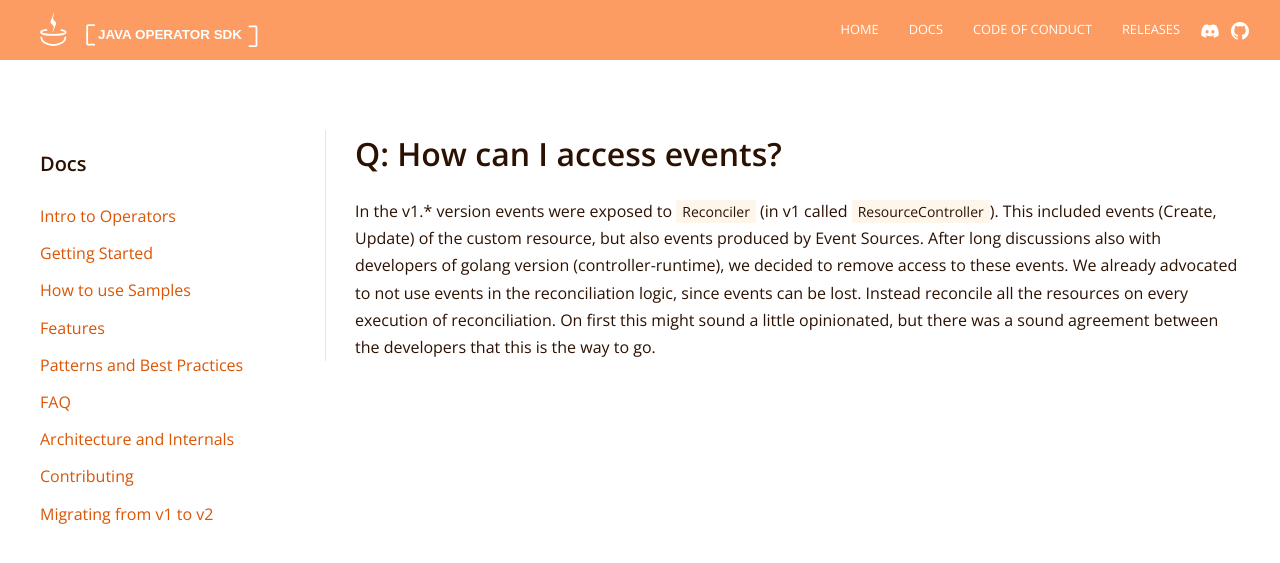
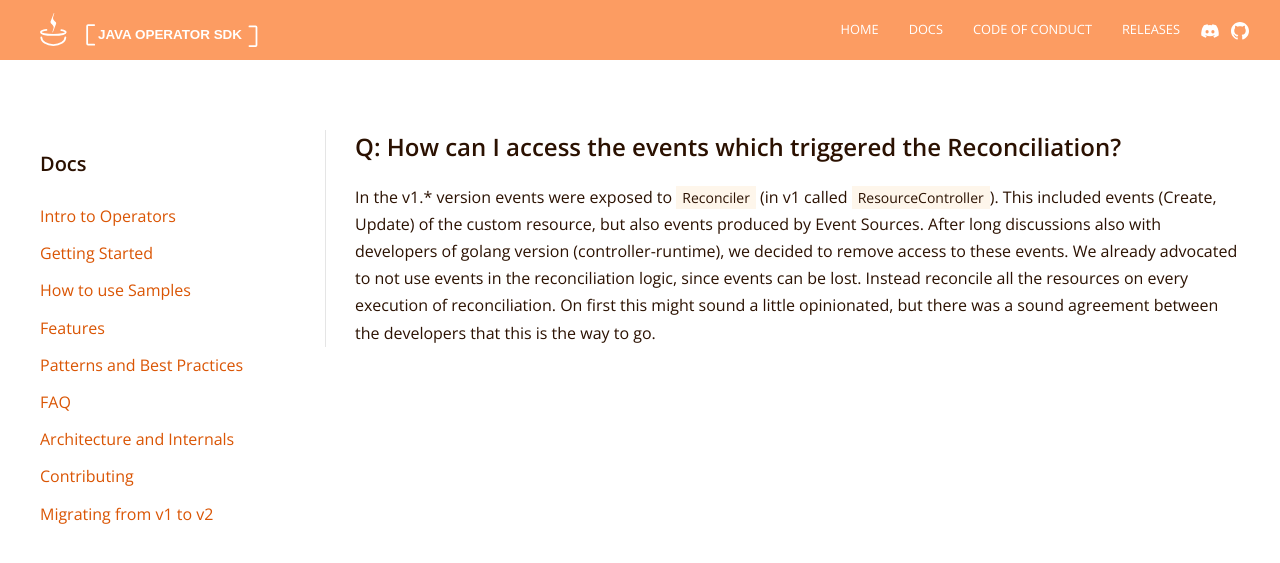
Before and after one commit to operator-framework/java-operator-sdk, a Jekyll site: the page built from docs/documentation/faq.md, in a window 1280 px wide. Shown: the top 563 px of the page. Built offline with Jekyll 4.4.1, drawn with Linux system fonts in a browser that asks for light colours; nearby versions of some CDN libraries.

Commit message:
fix: wording

```diff
--- a/docs/documentation/faq.md
+++ b/docs/documentation/faq.md
@@ -5,7 +5,7 @@ layout: docs
 permalink: /docs/faq
 ---
 
-## Q: How can I access events?
+### Q: How can I access the events which triggered the Reconciliation?
 In the v1.* version events were exposed to `Reconciler` (in v1 called `ResourceController`). This
 included events (Create, Update) of the custom resource, but also events produced by Event Sources. After
 long discussions also with developers of golang version (controller-runtime), we decided to remove access to
```
